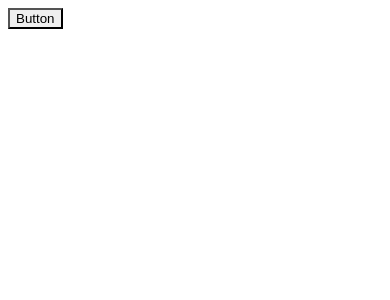
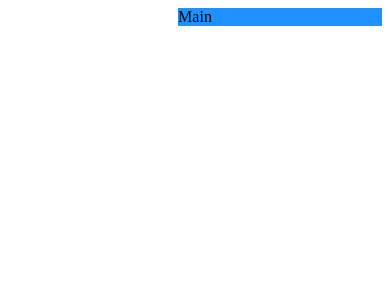
Before and after one commit to AmazingVanish/game-hub, a React (Vite) app: page / in a window 390 px wide. Shown: the top 300 px of the page. Built offline with nearby package versions, Linux system fonts and the light colour scheme; the HTML template or start-up script is replaced by a standard one.

Commit message:
Build a responsive layout

```diff
--- a/src/App.tsx
+++ b/src/App.tsx
@@ -1,6 +1,26 @@
-import { Button, ButtonGroup } from '@chakra-ui/react';
+import { Grid, GridItem, Show } from '@chakra-ui/react';
+
 function App() {
-    return <Button colorScheme="blue">Button</Button>;
+    return (
+        <Grid
+            templateAreas={{
+                base: `"nav" "main"`,
+                lg: `"nav nav" "aside main"`,
+            }}
+        >
+            <GridItem area="nav" bg="coral">
+                Nav
+            </GridItem>
+            <Show above="lg">
+                <GridItem area="aside" bg="gold">
+                    Aside
+                </GridItem>
+            </Show>
+            <GridItem area="main" bg="dodgerblue">
+                Main
+            </GridItem>
+        </Grid>
+    );
 }
 
 export default App;
```
Also changed, not shown: 1 other file (tests, documents, lock files or other folders).
